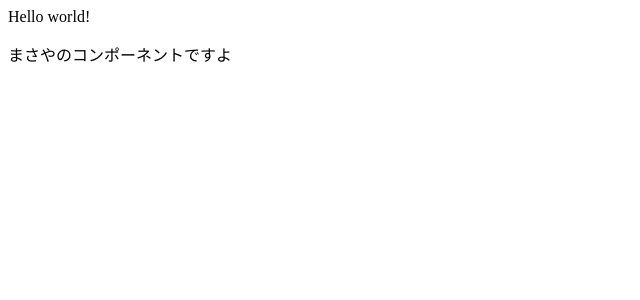
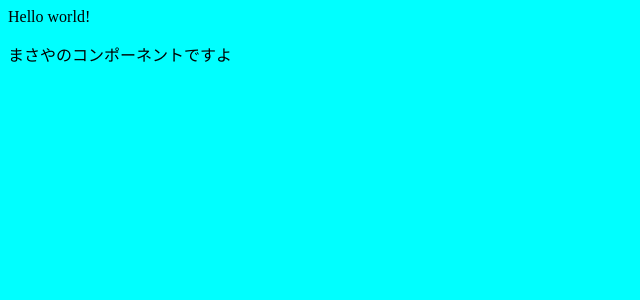
Before and after one commit to masa-massara/practice-team11, a React (Create React App) app in the folder team11-github-practice/: page / in a window 1280 px wide. Shown: the top 300 px of the page, without its empty margins (0-640 px from the left). Built offline with nearby package versions, Linux system fonts and the light colour scheme.

Commit message:
scssの追加

```diff
--- a/team11-github-practice/package.json
+++ b/team11-github-practice/package.json
@@ -10,9 +10,11 @@
     "@types/node": "^16.18.82",
     "@types/react": "^18.2.57",
     "@types/react-dom": "^18.2.19",
+    "node": "^21.6.2",
     "react": "^18.2.0",
     "react-dom": "^18.2.0",
     "react-scripts": "5.0.1",
+    "sass": "^1.71.1",
     "typescript": "^4.9.5",
     "web-vitals": "^2.1.4"
   },
--- a/team11-github-practice/src/App.tsx
+++ b/team11-github-practice/src/App.tsx
@@ -1,5 +1,6 @@
 import React from "react";
 import Massara from "./components/Massara";
+import "./style.scss";
 
 function App() {
   return (
--- /dev/null
+++ b/team11-github-practice/src/style.scss
@@ -0,0 +1,3 @@
+html {
+  background-color: aqua;
+}
```
Also changed, not shown: 1 other file (tests, documents, lock files or other folders).
